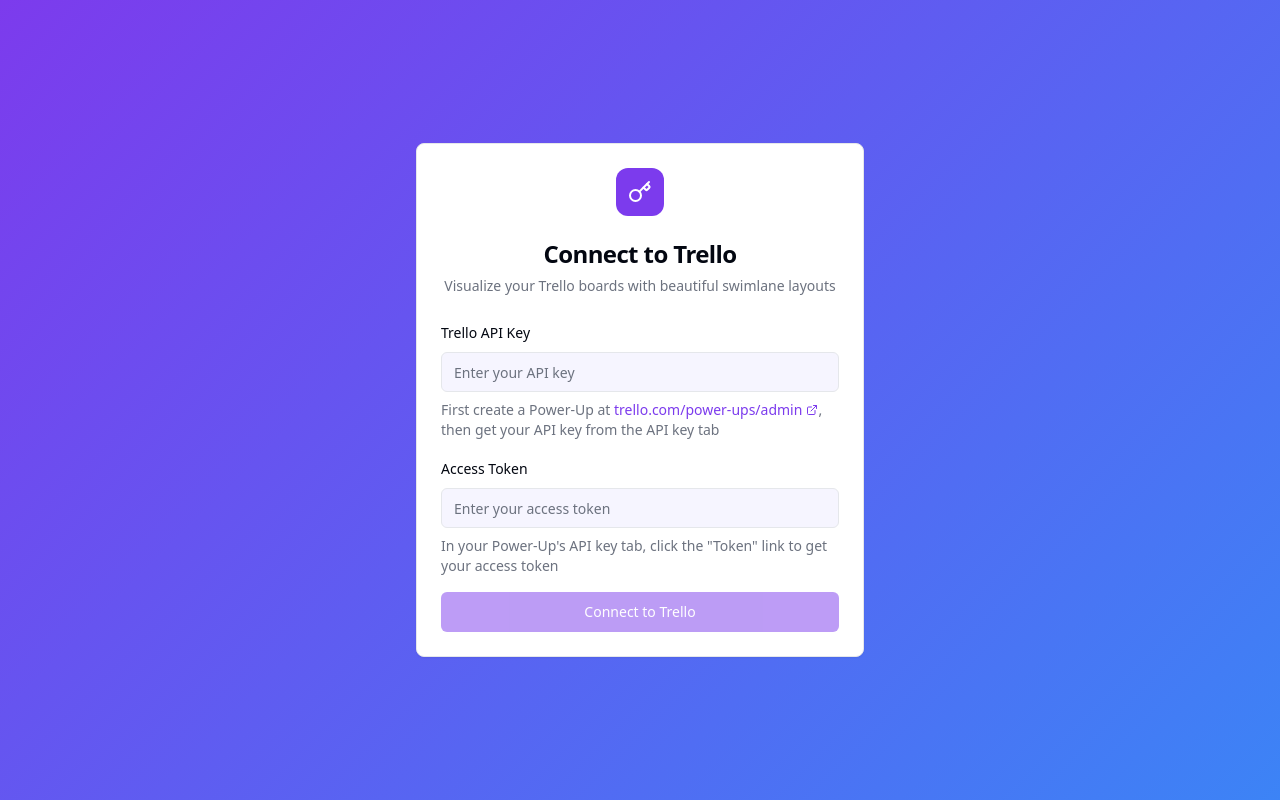
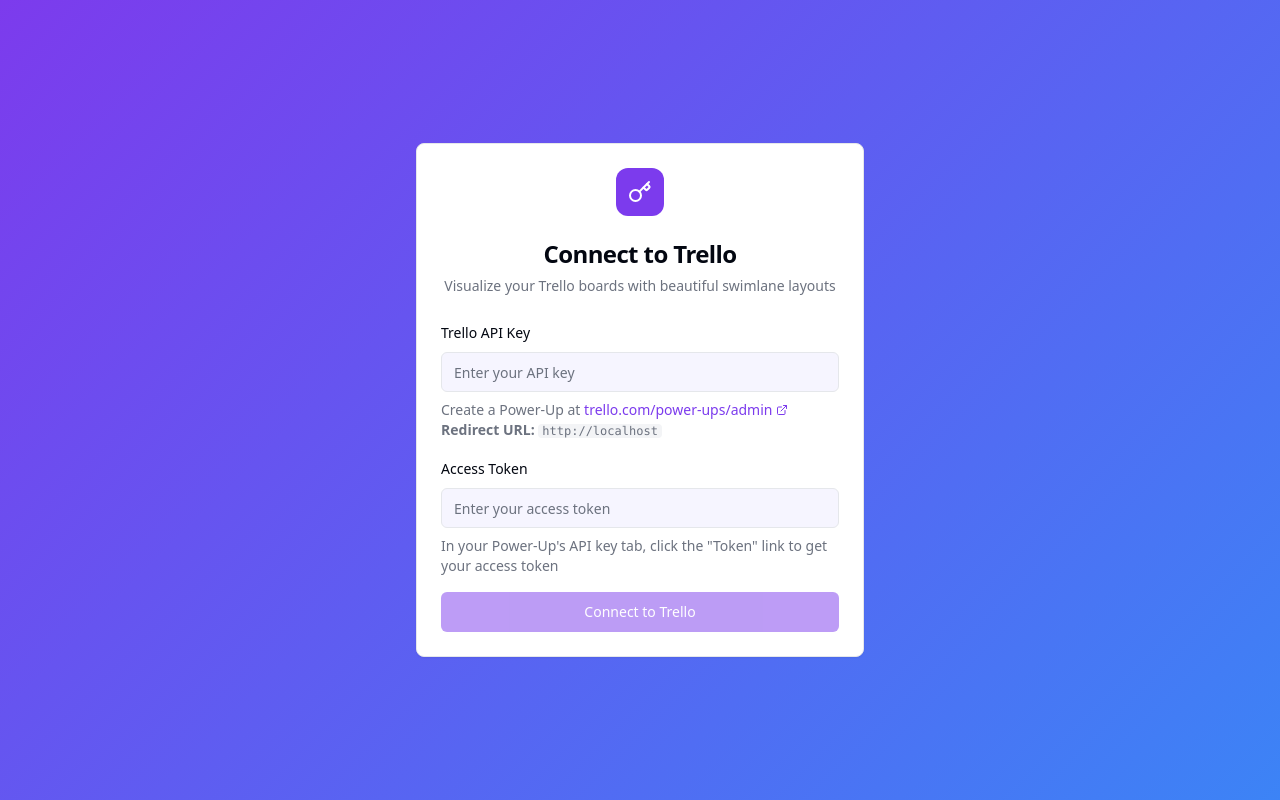
Before and after one commit to DavidLozzi/trello-lane-view, a React (Vite) app: page / in a window 1280 px wide. Built offline with nearby package versions, Linux system fonts and the light colour scheme.

Commit message:
Update auth with redirect URL

```diff
--- a/src/components/TrelloAuth.tsx
+++ b/src/components/TrelloAuth.tsx
@@ -69,7 +69,7 @@ export function TrelloAuth({ onAuthenticated }: TrelloAuthProps) {
               className="transition-all duration-200 focus:ring-2 focus:ring-trello-primary"
             />
             <p className="text-sm text-muted-foreground">
-              First create a Power-Up at{' '}
+              Create a Power-Up at{' '}
               <a
                 href="https://trello.com/power-ups/admin"
                 target="_blank"
@@ -79,7 +79,8 @@ export function TrelloAuth({ onAuthenticated }: TrelloAuthProps) {
                 trello.com/power-ups/admin
                 <ExternalLink className="w-3 h-3" />
               </a>
-              , then get your API key from the API key tab
+              <br />
+              <strong>Redirect URL:</strong> <code className="bg-muted px-1 rounded text-xs">{window.location.origin}</code>
             </p>
           </div>
 
```
